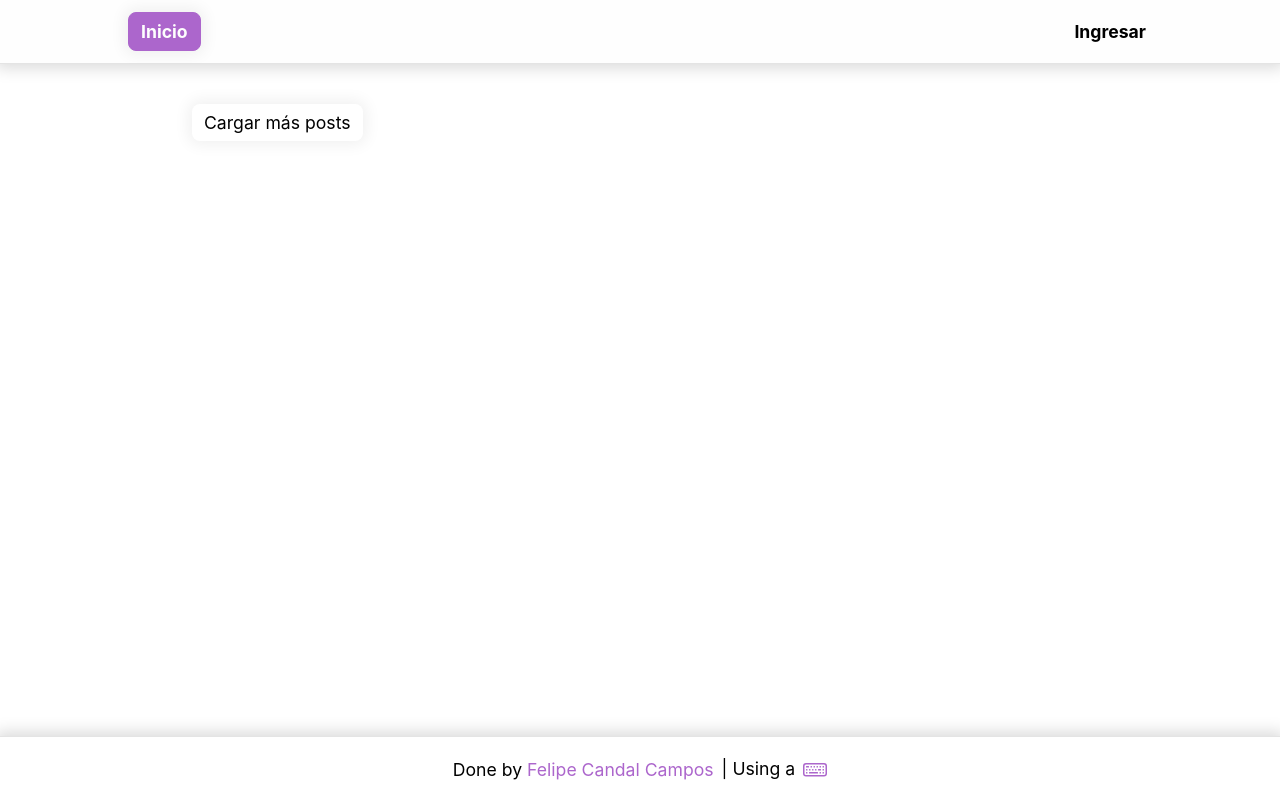
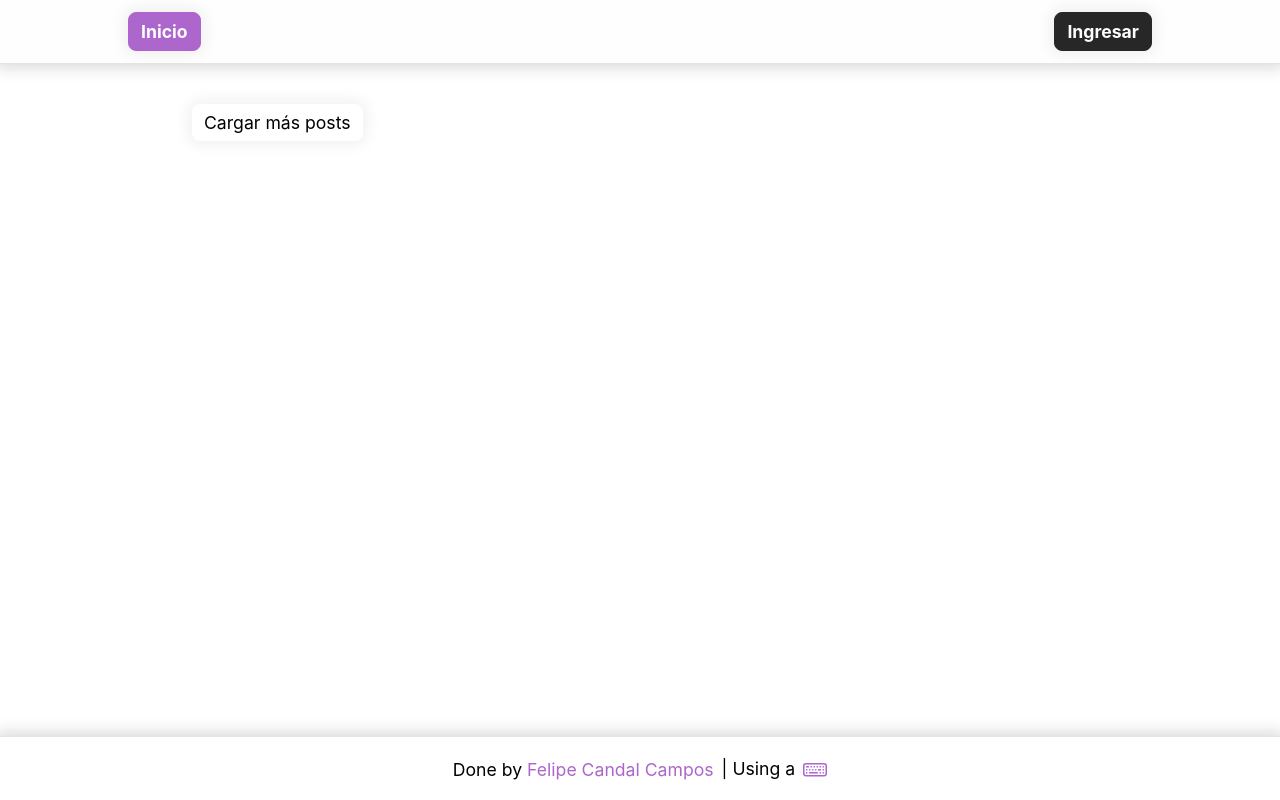
Before and after one commit to felicandalc/blo, a Next.js app: page / in a window 1280 px wide. Built offline with nearby package versions, Linux system fonts and the light colour scheme; no server answers; the database is empty.

Commit message:
Added styles to log-in button

```diff
--- a/components/Navbar/Navbar.jsx
+++ b/components/Navbar/Navbar.jsx
@@ -60,7 +60,9 @@ const Navbar = () => {
 					{!username && (
 						<li>
 							<Link href="/login">
-								<button>Ingresar</button>
+								<button className="button button--default-inverted">
+									Ingresar
+								</button>
 							</Link>
 						</li>
 					)}
```
